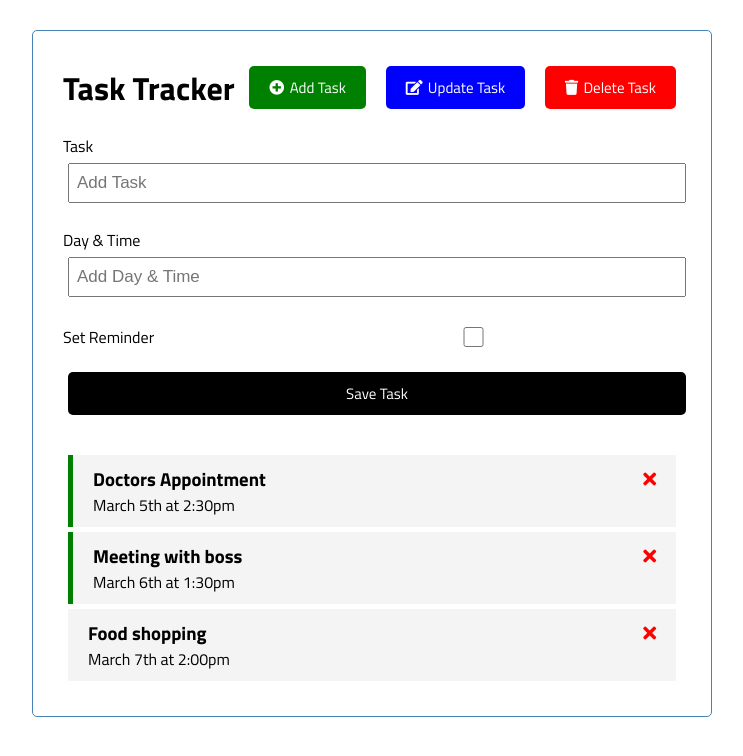
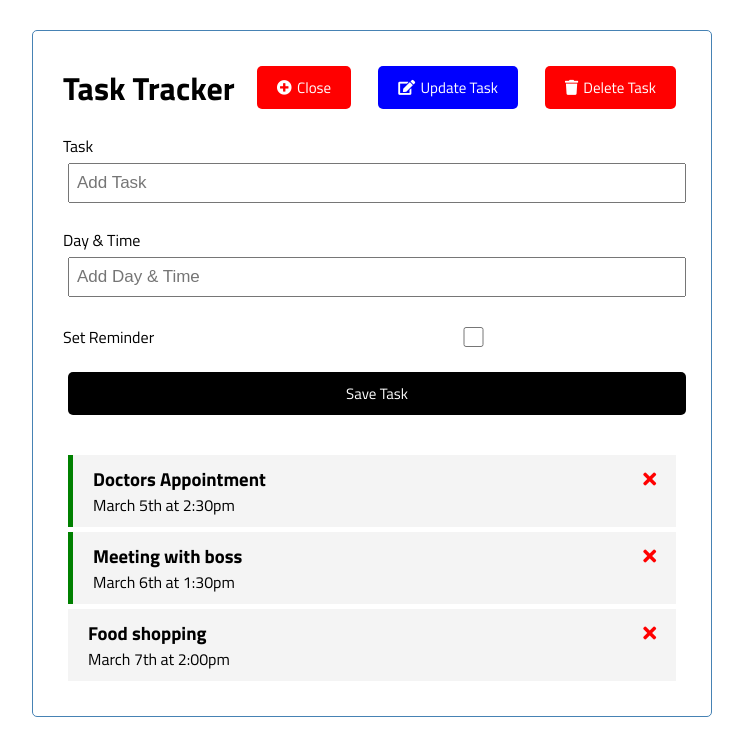
Before and after one commit to Belchenkov/vue-task-tracker, a Vue app: page / in a window 1280 px wide. Both pictures are taken after a click on the button "Add Task". Shown: the top 756 px of the page, without its empty margins (268-1011 px from the left). Built offline with nearby package versions, Linux system fonts and the light colour scheme.

Commit message:
Toggle Add Form

```diff
--- a/src/App.vue
+++ b/src/App.vue
@@ -1,7 +1,13 @@
 <template>
   <div class="container">
-    <Header title="Task Tracker" />
-    <AddTask @add-task="addTask" />
+    <Header
+        @toggle-add-task="toggleAddTask"
+        title="Task Tracker"
+        :showAddTask="showAddTask"
+    />
+    <div v-if="showAddTask">
+      <AddTask @add-task="addTask" />
+    </div>
     <Tasks
         @delete-task="deleteTask"
         :tasks="tasks"
@@ -25,7 +31,8 @@
   },
   data() {
     return {
-      tasks: db.tasks
+      tasks: db.tasks,
+      showAddTask: false
     }
   },
   methods: {
@@ -42,6 +49,9 @@
     },
     toggleReminder(id) {
       this.tasks = this.tasks.map(task => task.id === id ? {...task, reminder: !task.reminder} : task);
+    },
+    toggleAddTask() {
+      this.showAddTask = !this.showAddTask;
     }
   }
 
--- a/src/components/Button.vue
+++ b/src/components/Button.vue
@@ -19,7 +19,7 @@
   },
   methods: {
     onClick() {
-
+      this.$emit('btn-click');
     }
   }
 }
--- a/src/components/Header.vue
+++ b/src/components/Header.vue
@@ -1,9 +1,22 @@
 <template>
   <header>
     <h1>{{ title }}</h1>
-    <Button text="Add Task" color="green" icon="fas fa-plus-circle"/>
-    <Button text="Update Task" color="blue" icon="fas fa-edit" />
-    <Button text="Delete Task" color="red" icon="fas fa-trash" />
+    <Button
+        :color="showAddTask ? 'red' : 'green'"
+        icon="fas fa-plus-circle"
+        @btn-click="$emit('toggle-add-task')"
+        :text="showAddTask ? 'Close' : 'Add Task'"
+    />
+    <Button
+        text="Update Task"
+        color="blue"
+        icon="fas fa-edit"
+    />
+    <Button
+        text="Delete Task"
+        color="red"
+        icon="fas fa-trash"
+    />
   </header>
 </template>
 
@@ -13,7 +26,8 @@
 export default {
   name: 'Header',
   props: {
-    title: String
+    title: String,
+    showAddTask: Boolean
   },
   components: {
     Button
```
